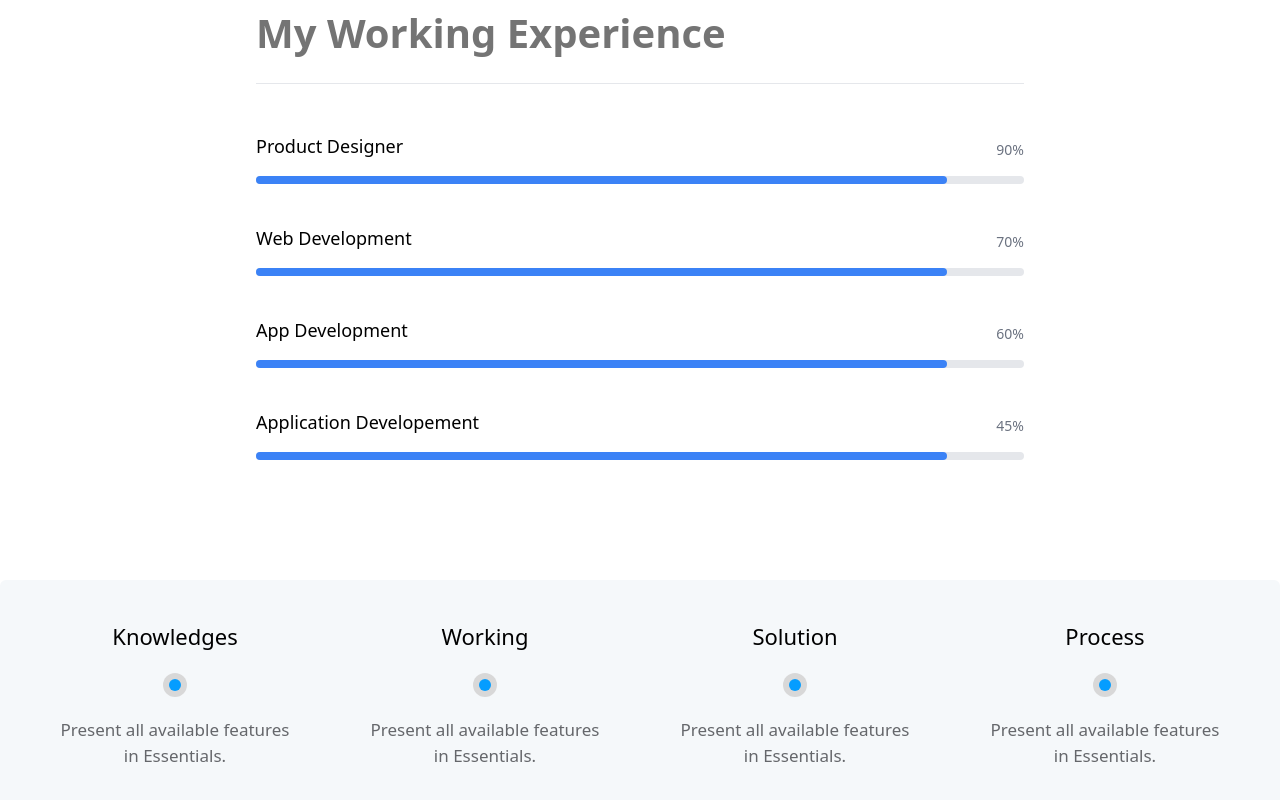
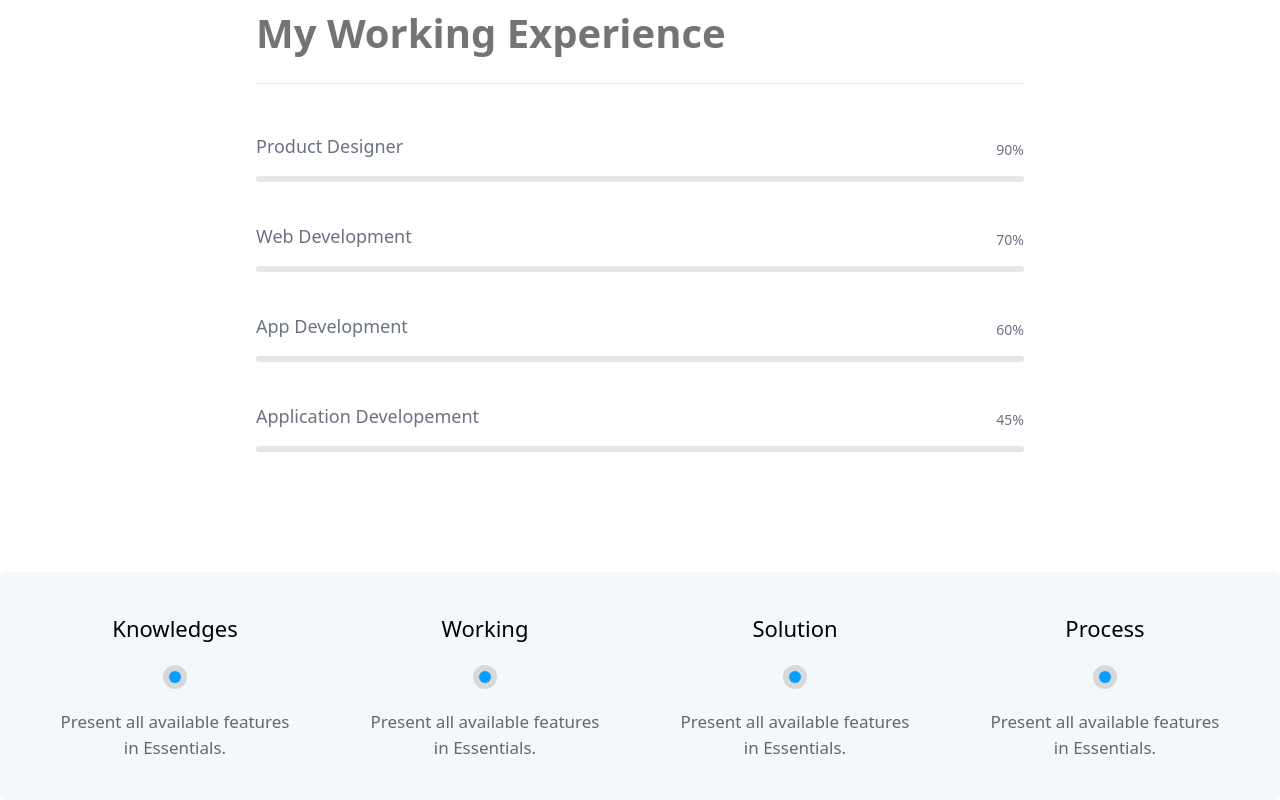
Before and after one commit to Rayhan-abdullha/client-porfolio, a React (Vite) app: page / in a window 1280 px wide. Shown: the part 1378-2178 px from the top of the page. Built offline with nearby package versions, Linux system fonts and the light colour scheme.

Commit message:
responsive fixed

```diff
--- a/src/components/Expriences.tsx
+++ b/src/components/Expriences.tsx
@@ -19,7 +19,7 @@ function Expriences() {
             <div className='flex flex-col gap-10'>
                 {
                     skills.map(skill => (
-                        <SkillProgress key={skill.id} skill={skill.title} progress={skill.progress} />
+                        <SkillProgress key={skill.id} skill={skill} />
                     ))
                 }
             </div>
--- a/src/components/Navbar.tsx
+++ b/src/components/Navbar.tsx
@@ -48,12 +48,15 @@ const Navbar = () => {
                                         </li>
                                     ))
                                 }
+                                <li className='block sm:hidden'>
+                                    <Link className="px-4 py-2 rounded-lg bg-gradient-to-r from-blue-500 via-purple-500 to-pink-500 hover:from-pink-500 hover:via-red-500 hover:to-yellow-500 text-white font-semibold" to="/">Buy Now</Link>
+                                </li>
                             </ul>
                         </nav>
                     </div>
 
                     <div className="right-section flex gap-5 items-center">
-                        <Link className="px-4 py-2 rounded-lg bg-gradient-to-r from-blue-500 via-purple-500 to-pink-500 hover:from-pink-500 hover:via-red-500 hover:to-yellow-500 text-white font-semibold" to="/">Buy Now</Link>
+                        <Link className="hidden sm:block px-4 py-2 rounded-lg bg-gradient-to-r from-blue-500 via-purple-500 to-pink-500 hover:from-pink-500 hover:via-red-500 hover:to-yellow-500 text-white font-semibold" to="/">Buy Now</Link>
                         <svg onClick={handleNav} className="lg:hidden rounded-full text-white feather feather-menu cursor-pointer" xmlns="http://www.w3.org/2000/svg" width="30" height="30" viewBox="0 0 24 24" fill="none" stroke="currentColor" strokeWidth="2" strokeLinecap="round" strokeLinejoin="round" ><line x1="3" y1="12" x2="21" y2="12"></line><line x1="3" y1="6" x2="21" y2="6"></line><line x1="3" y1="18" x2="21" y2="18"></line></svg>
                         <div className="bg-[#FB5343] p-2 rounded-full">
                             {
--- a/src/components/SkillsProgress.tsx
+++ b/src/components/SkillsProgress.tsx
@@ -1,18 +1,24 @@
+import { useTheme } from "../context/ThemeContext";
+
 interface PropTypes {
-  skill: string,
-  progress: string
+  skill: {
+    title: string,
+    progress: string,
+    color: string
+  }
 }
 
-const SkillProgress = ({ skill, progress }: PropTypes) => {
+const SkillProgress = ({ skill }: PropTypes) => {
+  const { isDarkMode } = useTheme()
   return (
-    <div className="">
+    <div>
       <div className="flex justify-between items-center">
-        <span className="text-lg font-medium mb-2">{skill}</span>
-        <span className="text-sm text-gray-500">{progress}%</span>
+        <span className={`text-lg ${isDarkMode ? 'text-gray-400' : 'text-gray-500'} font-medium mb-2`}>{skill.title}</span>
+        <span className="text-sm text-gray-500">{skill.progress}%</span>
       </div>
-      <div className="w-full bg-gray-200 rounded-full mt-2">
+      <div className="bg-gray-200 rounded-full mt-2">
         <div
-          className={`w-[90%] bg-blue-500 text-xs leading-none py-1 rounded-full transition-all duration-1000`}
+          className={`w-[${skill.progress}%] bg-[${skill.color}] text-xs leading-none py-[3px] rounded-full transition-all duration-1000`}
         ></div>
       </div>
     </div>
--- a/src/db/workExprience.json
+++ b/src/db/workExprience.json
@@ -2,24 +2,28 @@
     "label": "My Work Experience",
     "skills": [
         {
-            "id": 1,
+            "id": "1",
             "title": "Product Designer",
-            "progress": "90"
+            "progress": "90",
+            "color": "blue"
         },
         {
-            "id": 2,
+            "id": "2",
             "title": "Web Development",
-            "progress": "70"
+            "progress": "70",
+            "color": "green"
         },
         {
-            "id": 3,
+            "id": "3",
             "title": "App Development",
-            "progress": "60"
+            "progress": "60",
+            "color": "red-400"
         },
         {
-            "id": 4,
+            "id": "4",
             "title": "Application Developement",
-            "progress": "45"
+            "progress": "45",
+            "color": "purple-400"
         }
     ],
     "projectCompleted": {
```
